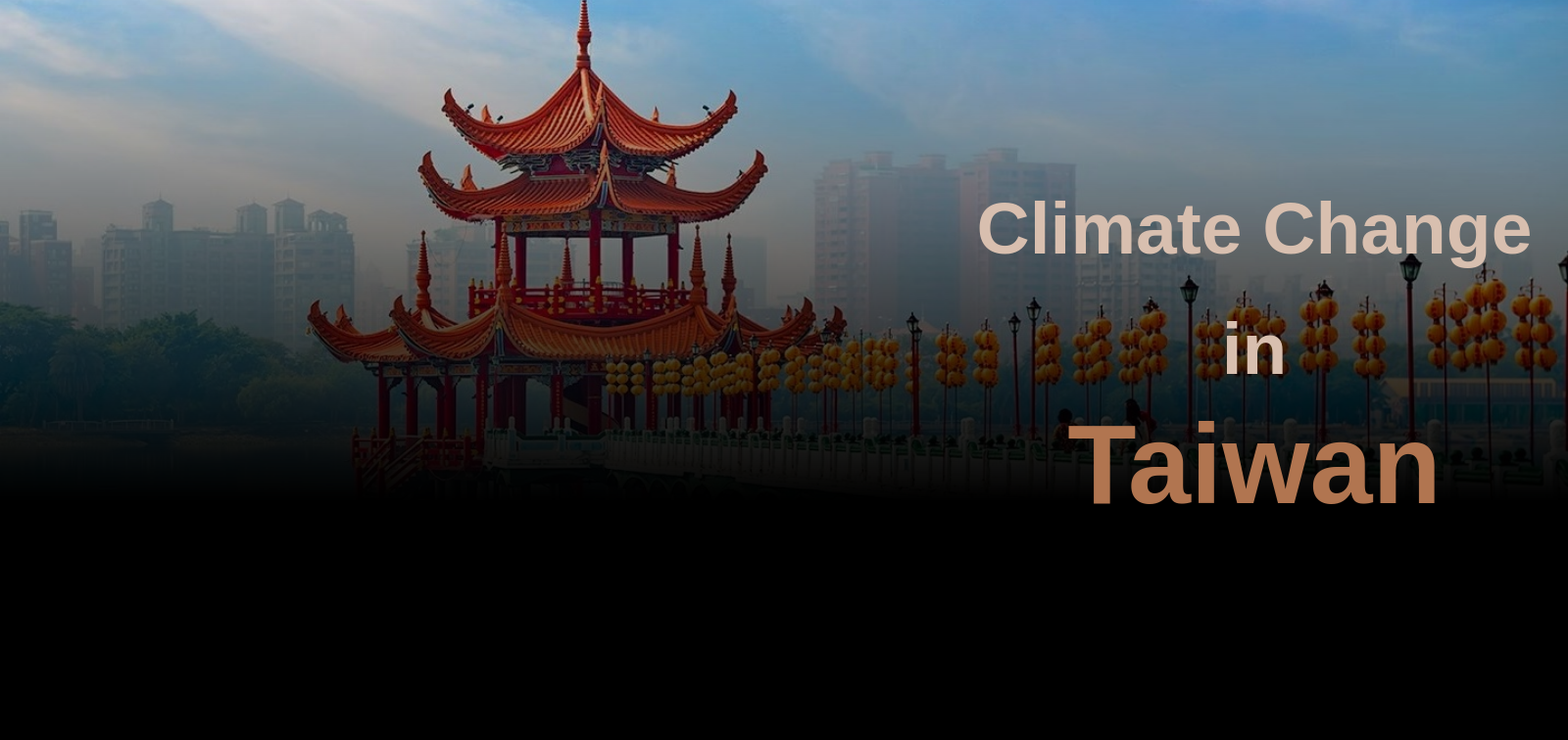
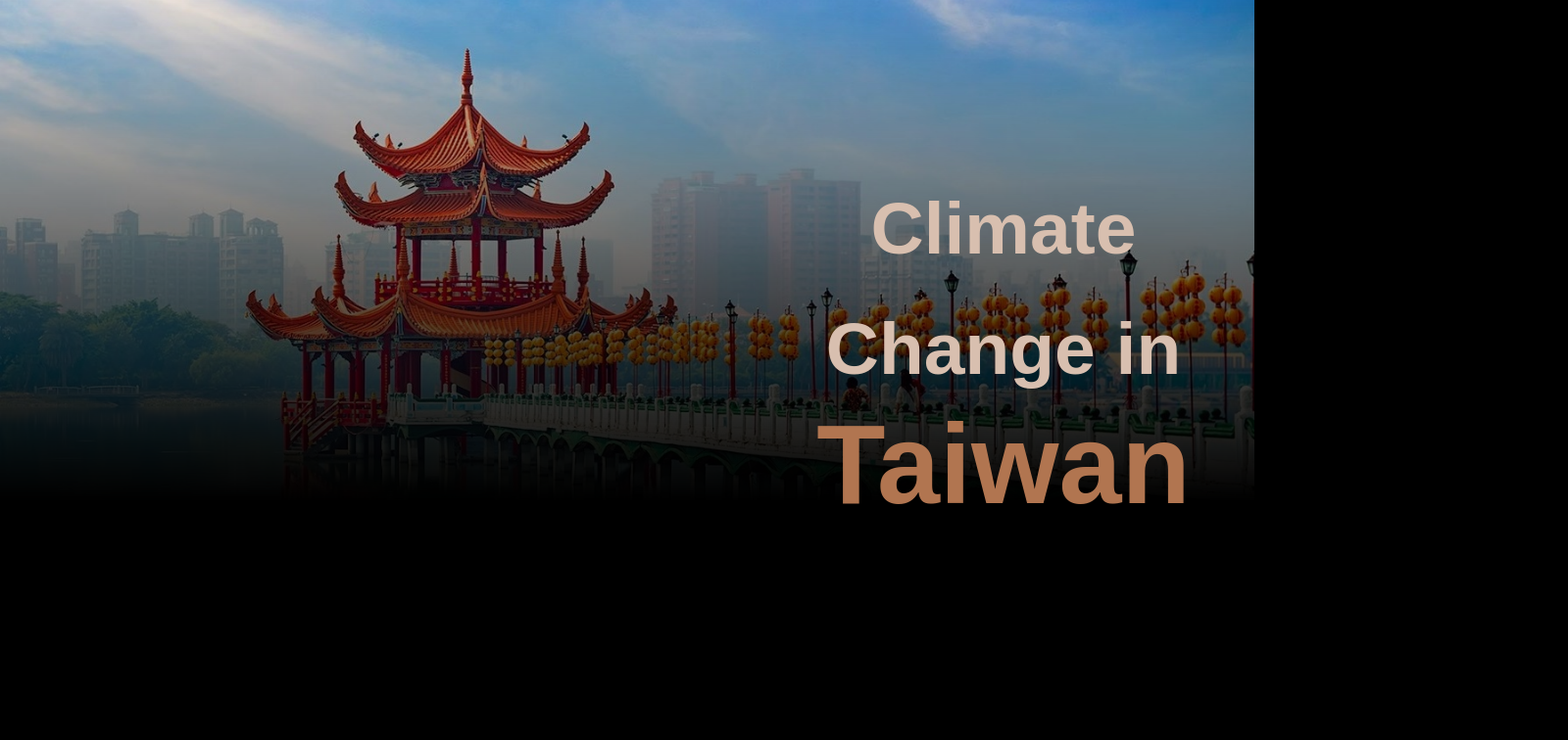
Before and after one commit to Bolshialex/ClimateJustice_AB, a plain HTML site: page index.html in a window 1280 px wide. Shown: the top 756 px of the page at 98% size, 1600 px wide, since content can reach past the window. Drawn offline with Linux system fonts and the light colour scheme.

Commit message:
Revert "debugging viewport"
This reverts commit c5250185bdbb52528d8903ce4a5c6c6706e36a69.

```diff
--- a/style.css
+++ b/style.css
@@ -4,8 +4,8 @@ body{
     text-align: center;
     font-size: 1.5rem;
     margin: 0px;
-    width: 200vh;
-    height: 200vh;
+    width: 100%;
+    height: 100%;
     background-color: black;
     /* background-image: linear-gradient(black,black,black,black,black,black, rgb(255, 255, 255)); */
 }
```
